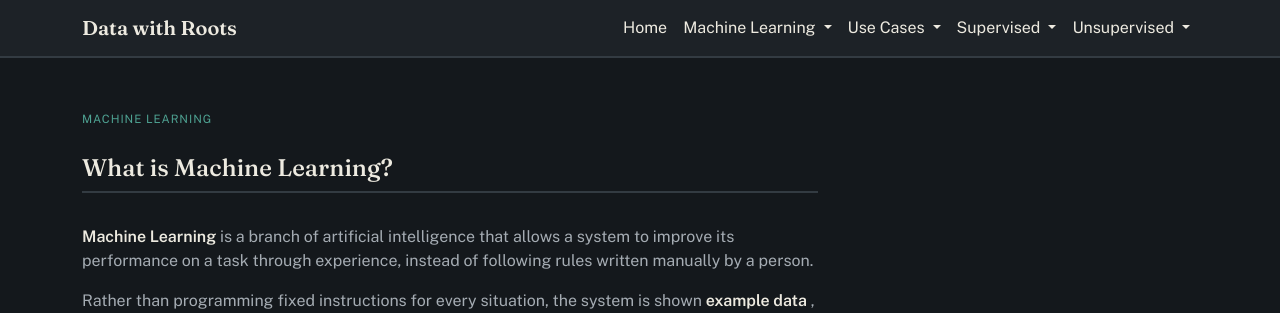
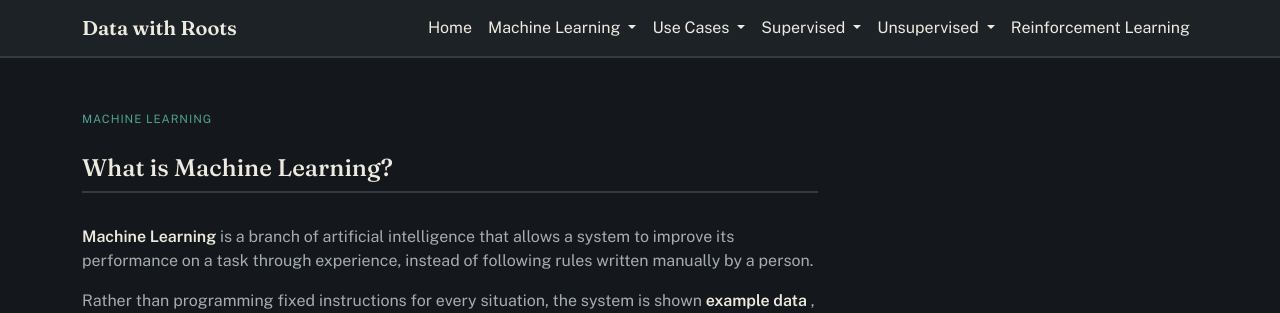
Before and after one commit to lunaalejan/Machine_Learning, a Flask app: page / in a window 1280 px wide. Shown: the top 313 px of the page. Run offline with Flask 3, Linux system fonts and the light colour scheme.

Commit message:
Add reinforcement learning to main navigation

```diff
--- a/templates/base.html
+++ b/templates/base.html
@@ -1,4 +1,5 @@
 <!DOCTYPE html>
+
 <html lang="en">
 
 <head>
@@ -15,16 +16,13 @@
         {% endblock %}
     </title>
 
-
     <link
         href="https://cdn.jsdelivr.net/npm/bootstrap@5.3.3/dist/css/bootstrap.min.css"
         rel="stylesheet">
 
-
     <link
         href="https://fonts.googleapis.com/css2?family=Fraunces:wght@500;600&family=Public+Sans:wght@400;500;600&display=swap"
         rel="stylesheet">
-
 
     <style>
 
@@ -45,8 +43,8 @@
             --teal: #4FA393;
 
             --line: #333B42;
+
         }
-
 
         body {
 
@@ -57,45 +55,50 @@
             color: var(--ink);
 
             margin: 0;
+
         }
-
 
         h1,
         h2,
-        h3,
+        h3 {
+
+            font-family: 'Fraunces', serif;
+
+        }
+
         .navbar-brand {
 
             font-family: 'Fraunces', serif;
+
         }
-
 
         .navbar {
 
             background: var(--bg-2) !important;
 
             border-bottom: 2px solid var(--line);
+
         }
-
 
         .navbar-brand {
 
             color: var(--ink) !important;
 
             font-weight: 600;
+
         }
-
 
         .nav-link {
 
             color: var(--ink) !important;
+
         }
-
 
         .nav-link:hover {
 
             color: var(--ochre) !important;
+
         }
-
 
         .dropdown-menu {
 
@@ -104,50 +107,50 @@
             border: 1px solid var(--line);
 
             min-width: 230px;
+
         }
-
 
         .dropdown-item {
 
             color: var(--ink);
+
         }
-
 
         .dropdown-item:hover {
 
             background: var(--card);
 
             color: var(--ochre);
+
         }
-
 
         .dropdown-header {
 
             color: var(--teal);
 
             font-weight: 600;
+
         }
-
 
         .dropdown-divider {
 
             border-color: var(--line);
+
         }
-
 
         .dropdown-item.disabled {
 
             color: var(--muted);
 
             opacity: 0.65;
+
         }
-
 
         main {
 
             min-height: 80vh;
+
         }
-
 
         footer {
 
@@ -162,26 +165,22 @@
             text-align: center;
 
             font-size: .85rem;
+
         }
 
     </style>
-
 
     {% block extra_css %}
     {% endblock %}
 
 </head>
 
-
 <body>
-
 
     <nav
         class="navbar navbar-expand-lg navbar-dark sticky-top">
 
-
         <div class="container">
-
 
             <a
                 class="navbar-brand"
@@ -190,7 +189,6 @@
                 Data with Roots
 
             </a>
-
 
             <button
                 class="navbar-toggler"
@@ -207,15 +205,12 @@
 
             </button>
 
-
             <div
                 class="collapse navbar-collapse"
                 id="mainMenu">
 
-
                 <ul
                     class="navbar-nav ms-auto">
-
 
                     <!-- HOME -->
 
@@ -231,12 +226,10 @@
 
                     </li>
 
-
                     <!-- MACHINE LEARNING -->
 
                     <li
                         class="nav-item dropdown">
-
 
                         <a
                             class="nav-link dropdown-toggle"
@@ -249,10 +242,8 @@
 
                         </a>
 
-
                         <ul
                             class="dropdown-menu">
-
 
                             <li>
 
@@ -266,7 +257,6 @@
 
                             </li>
 
-
                             <li>
 
                                 <a
@@ -279,17 +269,14 @@
 
                             </li>
 
-
                         </ul>
 
                     </li>
-
 
                     <!-- USE CASES -->
 
                     <li
                         class="nav-item dropdown">
-
 
                         <a
                             class="nav-link dropdown-toggle"
@@ -302,10 +289,8 @@
 
                         </a>
 
-
                         <ul
                             class="dropdown-menu">
-
 
                             <li>
 
@@ -319,7 +304,6 @@
 
                             </li>
 
-
                             <li>
 
                                 <a
@@ -331,7 +315,6 @@
                                 </a>
 
                             </li>
-
 
                             <li>
 
@@ -345,7 +328,6 @@
 
                             </li>
 
-
                             <li>
 
                                 <a
@@ -358,17 +340,14 @@
 
                             </li>
 
-
                         </ul>
 
                     </li>
-
 
                     <!-- SUPERVISED -->
 
                     <li
                         class="nav-item dropdown">
-
 
                         <a
                             class="nav-link dropdown-toggle"
@@ -381,10 +360,8 @@
 
                         </a>
 
-
                         <ul
                             class="dropdown-menu">
-
 
                             <!-- LINEAR REGRESSION -->
 
@@ -399,7 +376,6 @@
 
                             </li>
 
-
                             <li>
 
                                 <a
@@ -411,7 +387,6 @@
                                 </a>
 
                             </li>
-
 
                             <li>
 
@@ -425,7 +400,6 @@
 
                             </li>
 
-
                             <li>
 
                                 <a
@@ -438,14 +412,12 @@
 
                             </li>
 
-
                             <li>
 
                                 <hr
                                     class="dropdown-divider">
 
                             </li>
-
 
                             <!-- LOGISTIC REGRESSION -->
 
@@ -460,7 +432,6 @@
 
                             </li>
 
-
                             <li>
 
                                 <a
@@ -472,7 +443,6 @@
                                 </a>
 
                             </li>
-
 
                             <li>
 
@@ -486,7 +456,6 @@
 
                             </li>
 
-
                             <li>
 
                                 <a
@@ -499,14 +468,12 @@
 
                             </li>
 
-
                             <li>
 
                                 <hr
                                     class="dropdown-divider">
 
                             </li>
-
 
                             <!-- NAIVE BAYES -->
 
@@ -521,7 +488,6 @@
 
                             </li>
 
-
                             <li>
 
                                 <a
@@ -534,7 +500,6 @@
                                 </a>
 
                             </li>
-
 
                             <li>
 
@@ -549,7 +514,6 @@
 
                             </li>
 
-
                             <li>
 
                                 <a
@@ -562,7 +526,6 @@
                                 </a>
 
                             </li>
-
 
                         </ul>
 
@@ -583,9 +546,7 @@
 
                         </a>
 
-
                         <ul class="dropdown-menu">
-
 
                             <!-- K-MEANS -->
 
@@ -599,8 +560,7 @@
 
                             </li>
 
-
-                            <!--CONCEPTS -->
+                            <!-- CONCEPTS -->
 
                             <li>
 
@@ -614,8 +574,7 @@
 
                             </li>
 
-
-                            <!--MANUAL EXERCISE -->
+                            <!-- MANUAL EXERCISE -->
 
                             <li>
 
@@ -629,13 +588,11 @@
 
                             </li>
 
-
                             <li>
 
                                 <hr class="dropdown-divider">
 
                             </li>
-
 
                             <!-- CLUSTERING APPLICATION -->
 
@@ -651,11 +608,24 @@
 
                             </li>
 
-
-
                         </ul>
 
                     </li>
+
+                    <!-- REINFORCEMENT LEARNING -->
+
+                    <li class="nav-item">
+
+                        <a
+                            class="nav-link"
+                            href="{{ url_for('reinforcement_learning') }}">
+
+                            Reinforcement Learning
+
+                        </a>
+
+                    </li>
+
                 </ul>
 
             </div>
@@ -663,7 +633,6 @@
         </div>
 
     </nav>
-
 
     <!-- MAIN CONTENT -->
 
@@ -673,7 +642,6 @@
         {% endblock %}
 
     </main>
-
 
     <!-- FOOTER -->
 
@@ -687,15 +655,12 @@
 
     </footer>
 
-
     <script
         src="https://cdn.jsdelivr.net/npm/bootstrap@5.3.3/dist/js/bootstrap.bundle.min.js">
     </script>
 
-
     {% block extra_js %}
     {% endblock %}
-
 
 </body>
 
```
